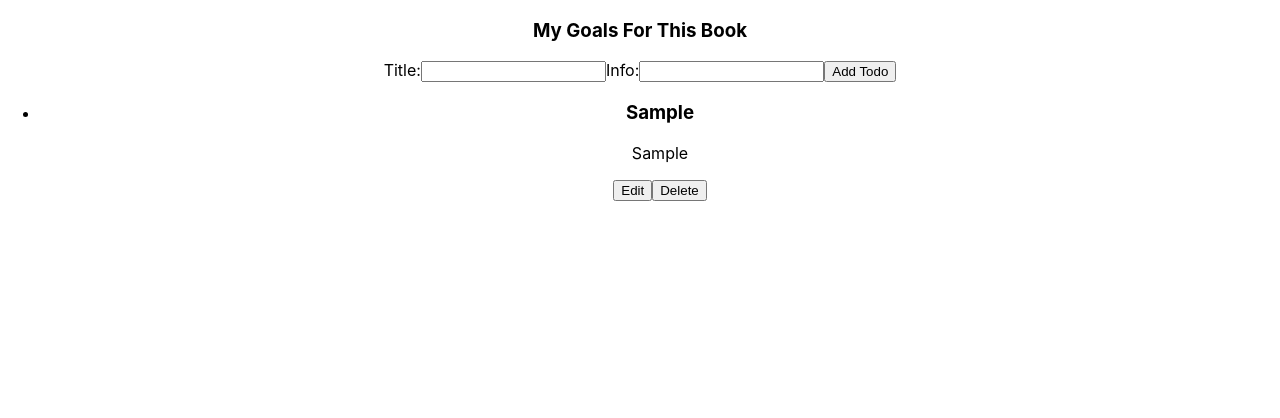
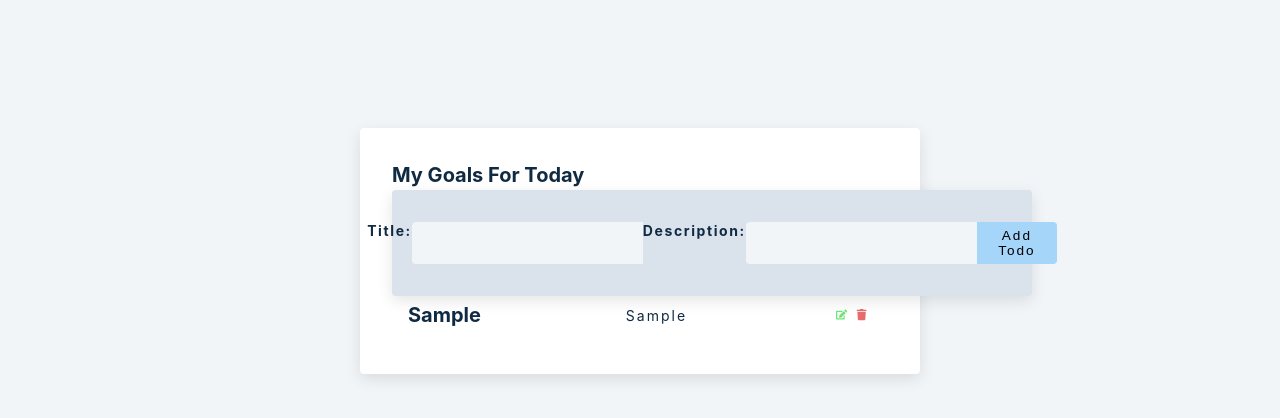
Before and after one commit to fatimabatooll/assignment, a React (Create React App) app: page / in a window 1280 px wide. Both pictures are taken after typing "Sample", "Sample" into the empty fields and a click on the button "Add Todo". Shown: the top 418 px of the page. Built offline with nearby package versions, Linux system fonts and the light colour scheme.

Commit message:
completed with css

```diff
--- a/package.json
+++ b/package.json
@@ -8,6 +8,7 @@
     "@testing-library/user-event": "^13.5.0",
     "react": "^18.2.0",
     "react-dom": "^18.2.0",
+    "react-icons": "^4.8.0",
     "react-scripts": "5.0.1",
     "web-vitals": "^2.1.4"
   },
--- a/src/App.js
+++ b/src/App.js
@@ -32,13 +32,11 @@
     setTodos(filteredTodos);
   };
   return (
-    <div className="App">
+    <section className="section-center">
       {editingTodo ? (<Header onSubmit={saveTodo} todo={editingTodo}  />) : (<Header onSubmit={addTodo} />)}
+      <Goals todos={todos} onEdit={editTodo} onDelete={deleteTodo} />
+    </section>
 
-
-      <Goals todos={todos} onEdit={editTodo} onDelete={deleteTodo} />
-
-    </div>
   );
 }
 
--- a/src/Components/Goals.js
+++ b/src/Components/Goals.js
@@ -1,16 +1,19 @@
 import React from 'react'
+import { FaEdit, FaTrash } from 'react-icons/fa'
 
 const Goals = ({ todos, onEdit, onDelete }) => {
   return (
-    <div>
+    <div className='todo-list'>
     <ul>
       {todos.map(todo => (
-        <li key={todo.id}>
+        <article className='todo-item' key={todo.id}>
           <h3>{todo.title}</h3>
-          <p>{todo.info}</p>
-          <button onClick={() => onEdit(todo)}>Edit</button>
-          <button onClick={() => onDelete(todo.id)}>Delete</button>
-        </li>
+          <p className='title'>{todo.info}</p>
+          <div className='btn-container'>
+          <button  className='edit-btn' onClick={() => onEdit(todo)}><FaEdit/></button>
+          <button className='delete-btn' onClick={() => onDelete(todo.id)}><FaTrash/></button>
+          </div>
+        </article>
       ))}
     </ul>
     </div>
--- a/src/Components/Header.js
+++ b/src/Components/Header.js
@@ -27,31 +27,36 @@
 
 
   return (
-    <div>
-        <h3>My Goals For This Book</h3>
-
-        <form onSubmit={handleSubmit}>
-      <label htmlFor="title">Title:</label>
+    <div className=''>
+        <h3>My Goals For Today</h3>
+        <section className='section-div'>
+        <form className='form-div' onSubmit={handleSubmit}>
+      <div className='form-control'>
+      <h4>Title:</h4>
       <input
         type="text"
         id="title"
+        className='todo'
         name="title"
         value={title}
         onChange={e => setTitle(e.target.value)}
       />
 
-      <label htmlFor="info">Info:</label>
+      <h4>Description:</h4>
       <input
         type="text"
+        className='todo'
         id="info"
         name="info"
         value={info}
         onChange={e => setInfo(e.target.value)}
       />
 
-      <button type="submit">{todo ? 'Save' : 'Add Todo'}</button>
+      <button className='submit-btn' type="submit">{todo ? 'Save' : 'Add Todo'}</button>
+      </div>
     </form>
 
+    </section>
     </div>
   )
 }
--- a/src/index.css
+++ b/src/index.css
@@ -1,13 +1,204 @@
+:root {
+  /* dark shades of primary color*/
+  --clr-primary-1: hsl(205, 86%, 17%);
+  --clr-primary-2: hsl(205, 77%, 27%);
+  --clr-primary-3: hsl(205, 72%, 37%);
+  --clr-primary-4: hsl(205, 63%, 48%);
+  /* primary/main color */
+  --clr-primary-5: hsl(205, 78%, 60%);
+  /* lighter shades of primary color */
+  --clr-primary-6: hsl(205, 89%, 70%);
+  --clr-primary-7: hsl(205, 90%, 76%);
+  --clr-primary-8: hsl(205, 86%, 81%);
+  --clr-primary-9: hsl(205, 90%, 88%);
+  --clr-primary-10: hsl(205, 100%, 96%);
+  /* darkest grey - used for headings */
+  --clr-grey-1: hsl(209, 61%, 16%);
+  --clr-grey-2: hsl(211, 39%, 23%);
+  --clr-grey-3: hsl(209, 34%, 30%);
+  --clr-grey-4: hsl(209, 28%, 39%);
+  /* grey used for paragraphs */
+  --clr-grey-5: hsl(210, 22%, 49%);
+  --clr-grey-6: hsl(209, 23%, 60%);
+  --clr-grey-7: hsl(211, 27%, 70%);
+  --clr-grey-8: hsl(210, 31%, 80%);
+  --clr-grey-9: hsl(212, 33%, 89%);
+  --clr-grey-10: hsl(210, 36%, 96%);
+  --clr-white: #fff;
+  --clr-red-dark: hsl(360, 67%, 44%);
+  --clr-red-light: hsl(360, 71%, 66%);
+  --clr-green-dark: hsl(125, 67%, 44%);
+  --clr-green-light: hsl(125, 71%, 66%);
+  --clr-black: #222;
+  --transition: all 0.3s linear;
+  --spacing: 0.1rem;
+  --radius: 0.25rem;
+  --light-shadow: 0 5px 15px rgba(0, 0, 0, 0.1);
+  --dark-shadow: 0 5px 15px rgba(0, 0, 0, 0.2);
+  --max-width: 1170px;
+  --fixed-width: 620px;
+}
+*,
+::after,
+::before {
+  margin: 0;
+  padding: 0;
+  box-sizing: border-box;
+}
 body {
-  margin: 0;
-  font-family: -apple-system, BlinkMacSystemFont, 'Segoe UI', 'Roboto', 'Oxygen',
-    'Ubuntu', 'Cantarell', 'Fira Sans', 'Droid Sans', 'Helvetica Neue',
-    sans-serif;
-  -webkit-font-smoothing: antialiased;
-  -moz-osx-font-smoothing: grayscale;
+  font-family: -apple-system, BlinkMacSystemFont, 'Segoe UI', Roboto, Oxygen,
+    Ubuntu, Cantarell, 'Open Sans', 'Helvetica Neue', sans-serif;
+  background: var(--clr-grey-10);
+  color: var(--clr-grey-1);
+  line-height: 1.5;
+  font-size: 0.875rem;
 }
+ul {
+  list-style-type: none;
+}
+p {
+  margin-bottom: 1.25rem;
+  color: var(--clr-grey-5);
+}
+h3 {
+  font-size: 1.25rem;
+}
+h4 {
+  letter-spacing: var(--spacing);
+  text-transform: capitalize;
+  line-height: 1.25;
+  margin-bottom: 0.75rem;
+}
+.btn {
+  text-transform: uppercase;
+  background: transparent;
+  color: var(--clr-black);
+  padding: 0.375rem 0.75rem;
+  letter-spacing: var(--spacing);
+  display: inline-block;
+  transition: var(--transition);
+  font-size: 0.875rem;
+  border: 2px solid var(--clr-black);
+  cursor: pointer;
+  box-shadow: 0 1px 3px rgba(0, 0, 0, 0.2);
+  border-radius: var(--radius);
+}
+.btn:hover {
+  color: var(--clr-white);
+  background: var(--clr-black);
+}
+/* section */
 
-code {
-  font-family: source-code-pro, Menlo, Monaco, Consolas, 'Courier New',
-    monospace;
+.section {
+  padding: 5rem 0;
 }
+.section-div{
+  background: var(--clr-grey-9);
+  border-radius: var(--radius);
+  box-shadow: var(--light-shadow);
+  transition: var(--transition);
+  padding: 2rem;
+  width: 50vw;
+}
+.section-center {
+  width: 100vw;
+  margin: 0 auto;
+  max-width: 35rem;
+  margin-top: 8rem;
+}
+.section-center {
+  background: var(--clr-white);
+  border-radius: var(--radius);
+  box-shadow: var(--light-shadow);
+  transition: var(--transition);
+  padding: 2rem;
+}
+.section-center:hover {
+  box-shadow: var(--dark-shadow);
+}
+.form-control {
+  display: flex;
+  justify-content: center;
+}
+.todo {
+  padding: 0.25rem;
+  padding-left: 1rem;
+  background: var(--clr-grey-10);
+  border-top-left-radius: var(--radius);
+  border-bottom-left-radius: var(--radius);
+  border-color: transparent;
+  font-size: 1rem;
+  flex: 1 0 auto;
+  color: var(--clr-grey-5);
+}
+.todo::placeholder {
+  font-family: var(--ff-secondary);
+  color: var(--clr-grey-5);
+}
+.submit-btn {
+  background: var(--clr-primary-8);
+  border-color: transparent;
+  flex: 0 0 5rem;
+  display: grid;
+  align-items: center;
+  padding: 0.25rem;
+  text-transform: capitalize;
+  letter-spacing: 2px;
+  border-top-right-radius: var(--radius);
+  border-bottom-right-radius: var(--radius);
+  cursor: pointer;
+  content: var(--clr-primary-5);
+  transition: var(--transition);
+  font-size: 0.85rem;
+}
+.submit-btn:hover {
+  background: var(--clr-primary-5);
+  color: var(--clr-white);
+}
+.todo-container {
+  margin-top: 2rem;
+}
+.todo-item {
+  display: flex;
+  align-items: center;
+  justify-content: space-between;
+  margin-bottom: 0.5rem;
+  transition: var(--transition);
+  padding: 0.25rem 1rem;
+  border-radius: var(--radius);
+  text-transform: capitalize;
+}
+.todo-item:hover {
+  color: var(--clr-grey-5);
+  background: var(--clr-grey-10);
+}
+.todo-item:hover .title {
+  color: var(--clr-grey-5);
+}
+.title {
+  margin-bottom: 0;
+  color: var(--clr-grey-1);
+  letter-spacing: 2px;
+  transition: var(--transition);
+}
+.edit-btn,
+.delete-btn {
+  background: transparent;
+  border-color: transparent;
+  cursor: pointer;
+  font-size: 0.7rem;
+  margin: 0 0.15rem;
+  transition: var(--transition);
+}
+.edit-btn {
+  color: var(--clr-green-light);
+}
+.edit-btn:hover {
+  color: var(--clr-green-dark);
+}
+.delete-btn {
+  color: var(--clr-red-light);
+}
+.delete-btn:hover {
+  color: var(--clr-red-dark);
+}
```
Also changed, not shown: 1 other file (tests, documents, lock files or other folders).
